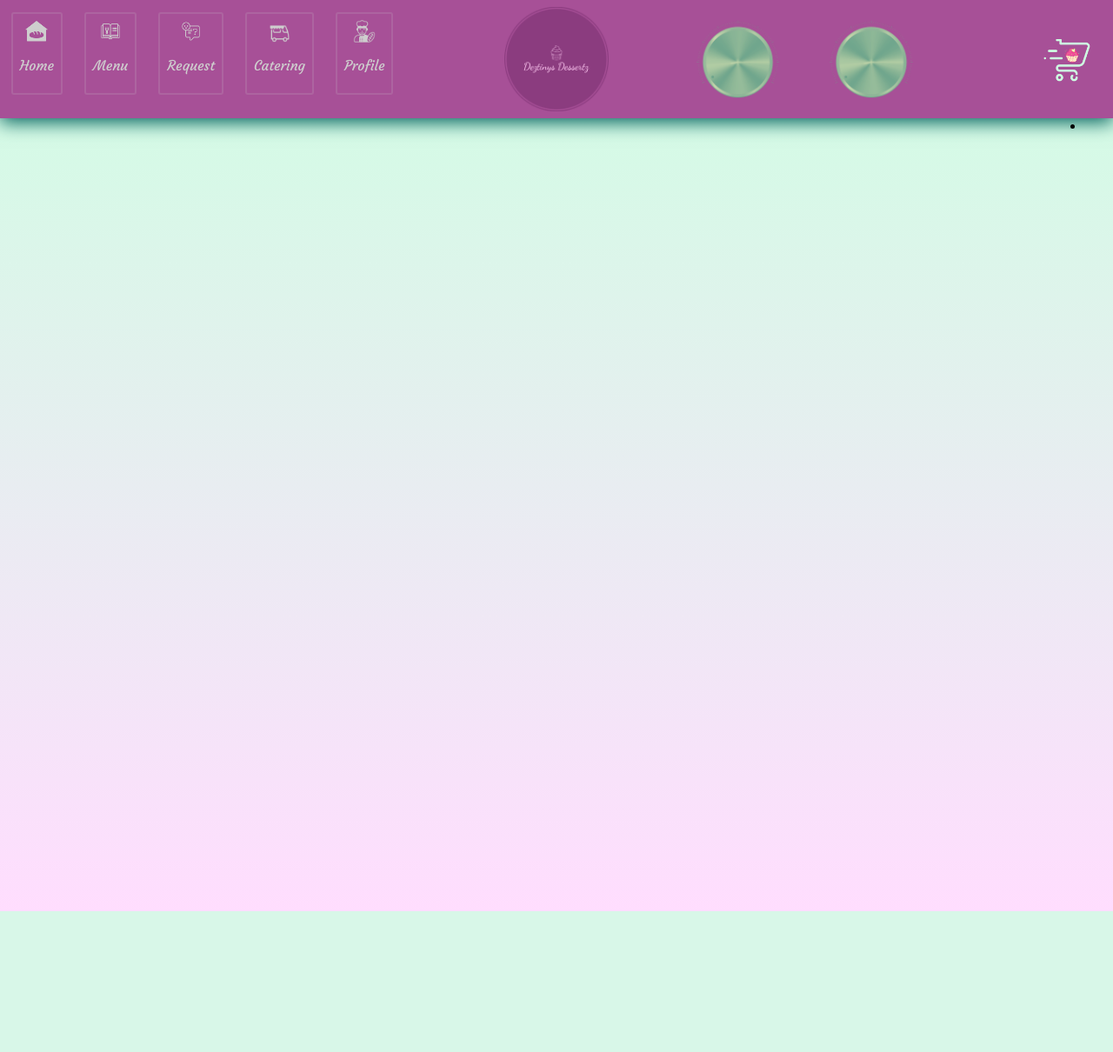
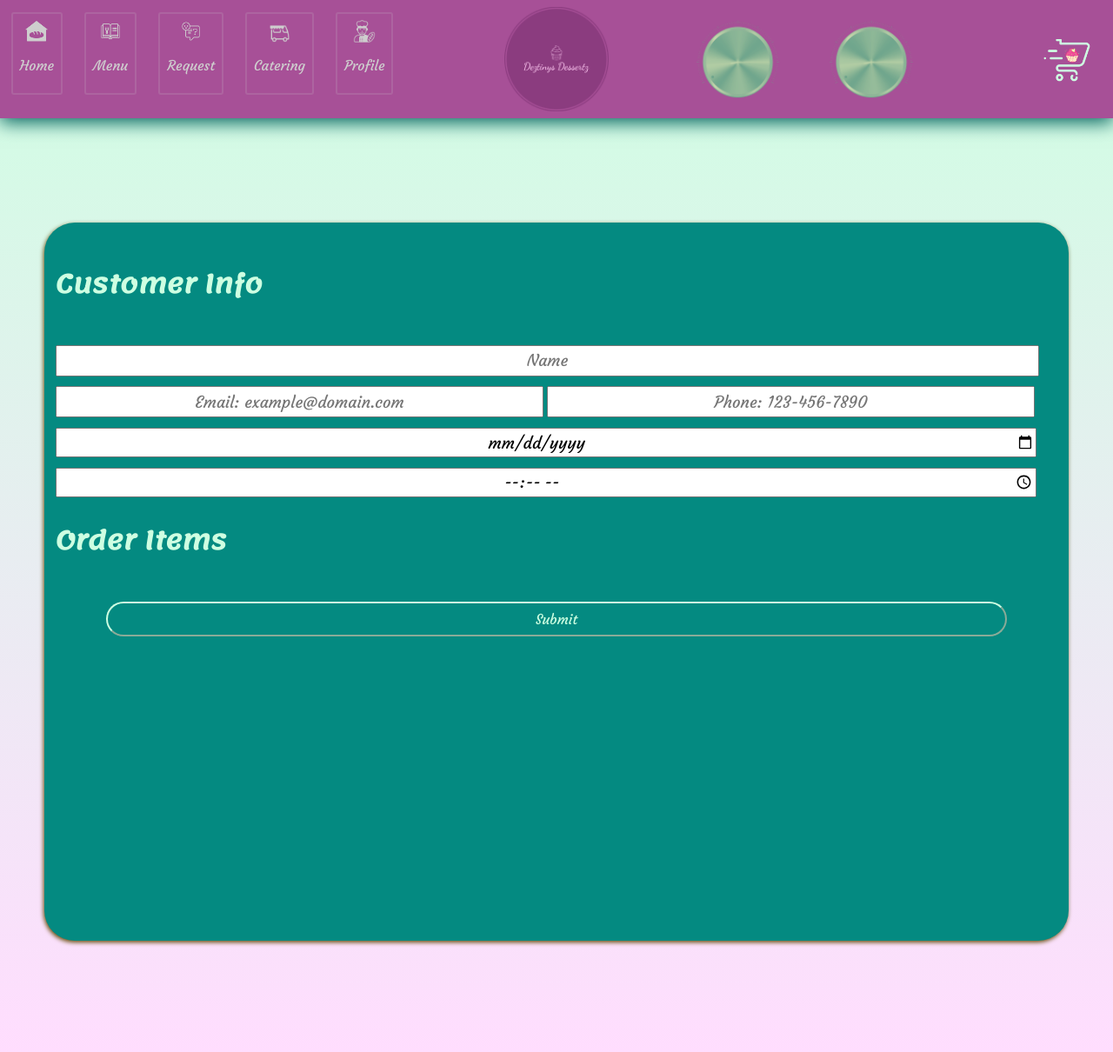
Before and after one commit to LostManJayK/DeztinysDessertz, a Django app: page /cart/ in a window 1280 px wide. Shown: the whole page at 87% size. Before the commit the page ends 1048 px from the top, so only its background shows below. Run offline with Django 5.2, Linux system fonts and the light colour scheme.

Commit message:
Remove from cart feature. Validation for add to cart

```diff
--- a/django_apps/products/templates/cart.html
+++ b/django_apps/products/templates/cart.html
@@ -1,59 +1,34 @@
-<!DOCTYPE html>
-<html>
-    <head>
-        <meta charset="utf-8">
-        <link rel="stylesheet" href="fonts/font.css">
-        <link rel="stylesheet" href="styles/universal_style.css">
-        <link rel="stylesheet" href="layouts/universal_layout.css">
+{% extends 'header.html' %}
+{% load static %}
 
-        <!--navbar sheets-->
-        <link rel="stylesheet" href="layouts/header_layout.css">
-        <link rel="stylesheet" href="styles/header_style.css">
+{% block content %}
 
-        <title> Home </title>
+<link rel="stylesheet" href="{% static 'styles/cart_style.css' %}">
+<link rel="stylesheet" href="{% static 'layouts/cart_layout.css' %}">
 
-        <!--cart sheets-->
-        <link rel="stylesheet" href="styles/cart_style.css">
-        <link rel="stylesheet" href="layouts/cart_layout.css">
-    </head>
-    <body>
-        <header>
-            <nav id="navbar">
-                <a class="navbar_item" href="index.html">
-                    <img src="icons/universal_icons/bakery-home.png">
-                    <p> Home </p>
-                </a>
-                <a class="navbar_item" href="menu.html">
-                    <img src="icons/universal_icons/bakery-menu.png">
-                    <p> Menu </p>
-                </a>
-                <a class="navbar_item" href="requests.html">
-                    <img src="icons/universal_icons/bakery-request.png">
-                    <p> Request </p>
-                </a>
-                <a class="navbar_item" href="catering.html">
-                    <img src="icons/universal_icons/bakery-catering.png">
-                    <p> Catering </p>
-                </a>
-                <a class="navbar_item" href="profile.html">
-                    <img src="icons/universal_icons/bakery-profile.png">
-                    <p> Profile </p>
-                </a>
-            </nav>
-            <a id="site_logo" href="index.html"> <img src="images/universal_images/site-logo.png"> </a>
-            <a id="cart" href="cart.html"> <img src="icons/universal_icons/cupcart.png"> </a>
-            <img id="dial1" src="icons/universal_icons/dial-myrtle.png">
-            <img id="dial2" src="icons/universal_icons/dial-myrtle.png">
-        </header>
-        <section id="cart_holder" class="page_content">
-            <div id="cart">
-                <ul id="cart_items">
-                    <li class="item">
-                        <p class="item_details">
-                        </p>
-                    </li>
-                </ul>
-            </div>
-        </section>
-    </body>
-</html>
+<section id="cart" class="page_content">
+    <div class="form_holder">
+        <form action="" method="POST" id="cart_form">
+            <section id="customer_info">
+                <h1> Customer Info </h1>
+                <input id="name" name="Name" type="text" placeholder="Name" form="cart_form" required>
+                <input id="email" name="Email" type="text" placeholder="Email: example@domain.com" form="catering_form" required>
+                <input id="phone" name="Phone" type="tel" placeholder="Phone: 123-456-7890" pattern="[0-9]{3}-[0-9]{3}-[0-9]{4}" form="cart_form">
+                <input id="date" name="Date" type="date"form="catering_form" required>
+                <input id="time" name="Time" type="time" placeholder="Event Time" form="cart_form" required>
+            </section>
+            <section >
+                <h1> Order Items </h1>
+                <div id="order_items"></div>
+            </section>
+            <button id="submit_req" type="submit"> Submit </button>
+
+        </form>
+    </div>
+</section>
+<script>
+    let json_data = "{{ cart_data|escapejs }}";
+</script>
+<script src="{% static 'scripts/cart.js' %}"></script>
+
+{% endblock %}
--- a/django_apps/products/templates/header.html
+++ b/django_apps/products/templates/header.html
@@ -41,7 +41,7 @@
                 </a>
             </nav>
             <a id="site_logo" href="{% url 'index' %}"> <img src="{% static 'images/universal_images/site-logo.png' %}"> </a>
-            <a id="cart" href=""> <img src="{% static 'icons/universal_icons/cupcart.png' %}"> </a>
+            <a id="cart_link" href="{% url 'cart' %}"> <img src="{% static 'icons/universal_icons/cupcart.png' %}"> </a>
             <img id="dial1" src="{% static 'icons/universal_icons/dial-myrtle.png' %}">
             <img id="dial2" src="{% static 'icons/universal_icons/dial-myrtle.png' %}">
         </header>
--- a/django_apps/products/urls.py
+++ b/django_apps/products/urls.py
@@ -8,5 +8,6 @@
     path('requests/', views.requests, name='requests'),
     path('catering/', views.catering, name='catering'),
     path('cart/', views.cart, name='cart'),
-    path('add_to_cart/', views.add_to_cart, name='add_to_cart')
+    path('add_to_cart/', views.add_to_cart, name='add_to_cart'),
+    path('remove_from_cart/', views.remove_from_cart, name='remove_from_cart')
 ]
--- a/django_apps/products/views.py
+++ b/django_apps/products/views.py
@@ -2,6 +2,7 @@
 from django.http import JsonResponse
 from .py_modules.OrderHandler import OrderHandler
 from urllib.parse import parse_qs
+import json
 
 
 # Create your views here.
@@ -21,17 +22,27 @@
 def catering(request):
     return render(request, "catering.html")
 
+
 def cart(request):
-    return render(request, "cart.html")
+
+    handler = OrderHandler()
+
+    cart_data = request.session.get("cart", [])
+    cart_data = handler.replace_keyval(cart_data)
+
+    return render(request, "cart.html", {"cart_data" : cart_data})
+
 
 def add_to_cart(request):
+
+    handler = OrderHandler()
 
     #Create the cart in session storage
     cart = request.session.get('cart', [])
 
     if request.method == 'POST':
 
-        cart.append(request.body.decode())
+        cart.append(json.loads(request.body.decode()))
         request.session['cart'] = cart
         request.session.save()
 
@@ -43,3 +54,22 @@
     else:
 
         return JsonResponse({'error': 'Invalid request method'}, status=400)
+
+
+def remove_from_cart(request):
+
+    cart = request.session.get('cart', [])
+    item_index = int(json.loads(request.body.decode())['item_index']) - 1
+
+    print(item_index)
+
+    if request.method == 'POST':
+
+        cart.pop(item_index)
+        request.session['cart'] = cart
+        request.session.save()
+        return JsonResponse({'message': 'Item removed from cart successfully'})
+
+    else:
+
+        return JsonResponse({'error': 'Invalid request method'}, status=400)
--- a/django_apps/static/fonts/font.css
+++ b/django_apps/static/fonts/font.css
@@ -55,3 +55,14 @@
 {
     font-family: 'NavbarItem';
 }
+
+.order_item h2
+{
+    font-family: 'PictureNavs';
+}
+
+.order_item p
+{
+    font-family: 'PictureNavs';
+    font-size: 10pt;
+}
--- /dev/null
+++ b/django_apps/static/layouts/cart_layout.css
@@ -0,0 +1,30 @@
+#cart .form_holder
+{
+    margin-top: 5%;
+    display: flex;
+    flex-direction: column;
+    align-items: center;
+}
+
+.form_holder form
+{
+    display: flex;
+    flex-direction: column;
+    flex-wrap: wrap;
+    justify-content: center;
+}
+
+#order_items
+{
+    display: flex;
+    flex-direction: row;
+    flex-wrap: wrap;
+    justify-content: flex-start;
+    gap: 1%;
+}
+
+.order_item p
+{
+    display: inline-block;
+    vertical-align: top;
+}
--- a/django_apps/static/layouts/header_layout.css
+++ b/django_apps/static/layouts/header_layout.css
@@ -32,7 +32,7 @@
     margin: auto;
 }
 
-#cart
+#cart_link
 {
     position: absolute;
     right: 2vw;
--- a/django_apps/static/scripts/cart.js
+++ b/django_apps/static/scripts/cart.js
@@ -0,0 +1,98 @@
+json_data = json_data.replaceAll("'", '"');
+
+function getCookie(name) {
+    var cookieValue = null;
+    if (document.cookie && document.cookie !== '') {
+        var cookies = document.cookie.split(';');
+        for (var i = 0; i < cookies.length; i++) {
+            var cookie = cookies[i].trim();
+            if (cookie.substring(0, name.length + 1) === (name + '=')) {
+                cookieValue = decodeURIComponent(cookie.substring(name.length + 1));
+                break;
+            }
+        }
+    }
+    return cookieValue;
+}
+
+//Remove the appropriate item from the cart and update the display
+function removeFromCart(target)
+{
+
+    console.log('Removing from cart...');
+    // event.preventDefault();
+
+    let rm_btn = target;
+    let btn_id = rm_btn.id;
+    let item_index = btn_id[btn_id.length - 1];
+
+    fetch('/remove_from_cart/', {
+        method: 'POST',
+        headers: {
+            'Content-Type': 'application/json',
+            'X-CSRFToken': getCookie('csrftoken')
+        },
+        body: JSON.stringify(
+            {'item_index' : item_index}
+        ),
+    })
+    .then(response => {
+        if (!response.ok) {
+            throw new Error('Network response was not ok');
+        }
+        return response.json();
+    })
+    .then(data => {
+        console.log('Item removed successfully:', data);
+        // Optionally, you can perform additional actions after the order is submitted
+    })
+    .catch(error => {
+        console.error('Error removing item:', error);
+    });
+
+    location.reload();
+
+}
+
+try
+{
+    json_data = JSON.parse(json_data);
+}
+catch (error)
+{
+    console.error("Error parsing JSON:", error); // Log any parsing errors
+}
+
+let item_list = document.getElementById('order_items');
+
+let item_count = 0; //Initialize item counter for cart
+
+for (const item of json_data)
+{
+    item_count++; //Increment cart count
+
+    item_list.innerHTML += '<div id="item' + item_count + '" class="order_item"></div>'; //Create a container to display the cart items
+
+    let current_item = document.getElementById('item' + item_count);  //Store the current item container
+
+    current_item.innerHTML += '<button type="button" class="remove_cart_btn" id="rm_btn' + item_count + '">X - Remove</button>'; //Add remove from cart button to container
+
+
+    //Access the created button and add onlcick listener
+    let rm_btn = document.getElementById("rm_btn" + item_count);
+
+    document.addEventListener('click', function(event) {
+        if (event.target && event.target.classList.contains('remove_cart_btn')) {
+            removeFromCart(event.target);
+        }
+    });
+
+    current_item.innerHTML += '<h2>' + 'Item ' + item_count +  ' - ' + item['Name'] + '</h2>';
+
+    for(const detail in item)
+    {
+        if(detail != 'Name')
+            current_item.innerHTML += '<p>' + detail + ': ' + item[detail] + '</p>';
+    }
+
+}
--- /dev/null
+++ b/django_apps/static/styles/cart_style.css
@@ -0,0 +1,119 @@
+#cart
+{
+    padding-top: 15%;
+    padding-bottom: 10%;
+}
+
+#cart .form_holder
+{
+    width: 90%;
+    min-height: 100vh;
+    background-color: #048a81;
+    padding: 1%;
+    gap: 3%;
+    border-radius: 35px;
+    box-shadow: -1px 2px 5px rgb(104, 79, 15);
+}
+
+.form_holder h1
+{
+    width: 100%;
+    text-align: center;
+    color: #ceffe2;
+    font-size: 22pt;
+}
+
+.form_holder form
+{
+    width: 100%;
+    height: 52%;
+}
+
+.form_holder input
+{
+    width: 97.5%;
+    height: 30px;
+    text-align: center;
+    margin-top: 1%;
+    font-size: 14pt;
+}
+
+.form_holder form #email, #phone
+{
+    width: 48%;
+}
+
+.form_holder form #description
+{
+    height: 75%;
+    border-bottom-left-radius: 10px;
+    border-bottom-right-radius: 10px;
+    width: 98%;
+    resize: none;
+    scrollbar-width: thin;
+    margin-top: 1%;
+}
+
+button
+{
+    height: 40px;
+    width: 90%;
+    margin-left: 5%;
+    background-color: #048a81;
+    color: #ceffe2;
+    border-radius: 20px;
+    border-color: #ceffe2;
+    font-size: 12pt;
+    transition: background-color 1s, color 1s, border-color 1s;
+    margin-top: 1%;
+}
+
+button:hover
+{
+    background-color: #ceffe2;
+    color: #048a81;
+    border-color: #FFDDFE;
+}
+
+.order_item
+{
+    background-color: #ffffff;
+    padding: 1%;
+    border-radius: 35px;
+    margin-bottom: 5px;
+    width: 30%;
+}
+
+.order_item p
+{
+    padding: 5px;
+    width: 45%;
+    height: 100px;
+}
+
+.form_holder h1
+{
+    text-align: left;
+}
+
+.remove_cart_btn
+{
+    width: 25%;
+    margin-right: 70%;
+    margin-left: 0;
+    background-color: white;
+    color: red;
+    border-color: red;
+}
+
+.remove_cart_btn:hover
+{
+    background-color: red;
+    color: white;
+}
+
+.order_item h2
+{
+    width: 70%;
+    margin-right: 0;
+}
--- a/django_apps/static/styles/header_style.css
+++ b/django_apps/static/styles/header_style.css
@@ -77,14 +77,14 @@
     width: auto;
 }
 
-#cart
+#cart_link
 {
     width: fit-content;
     height: 40%;
 }
 
 
-#cart > img
+#cart_link > img
 {
     height: 100%;
     width: auto;
```
Also changed, not shown: django_apps/products/py_modules/OrderHandler.py (+75 -3 lines), django_apps/products/py_modules/email_content/email.html (added, +31 -0 lines), django_apps/products/templates/backup/cart (backup).html (added, +59 -0 lines), django_apps/products/templates/menu.html (+25 -21 lines), django_apps/static/scripts/menu.js (+38 -6 lines), django_apps/static/styles/menu_style.css (+6 -1 lines), db.sqlite3.
